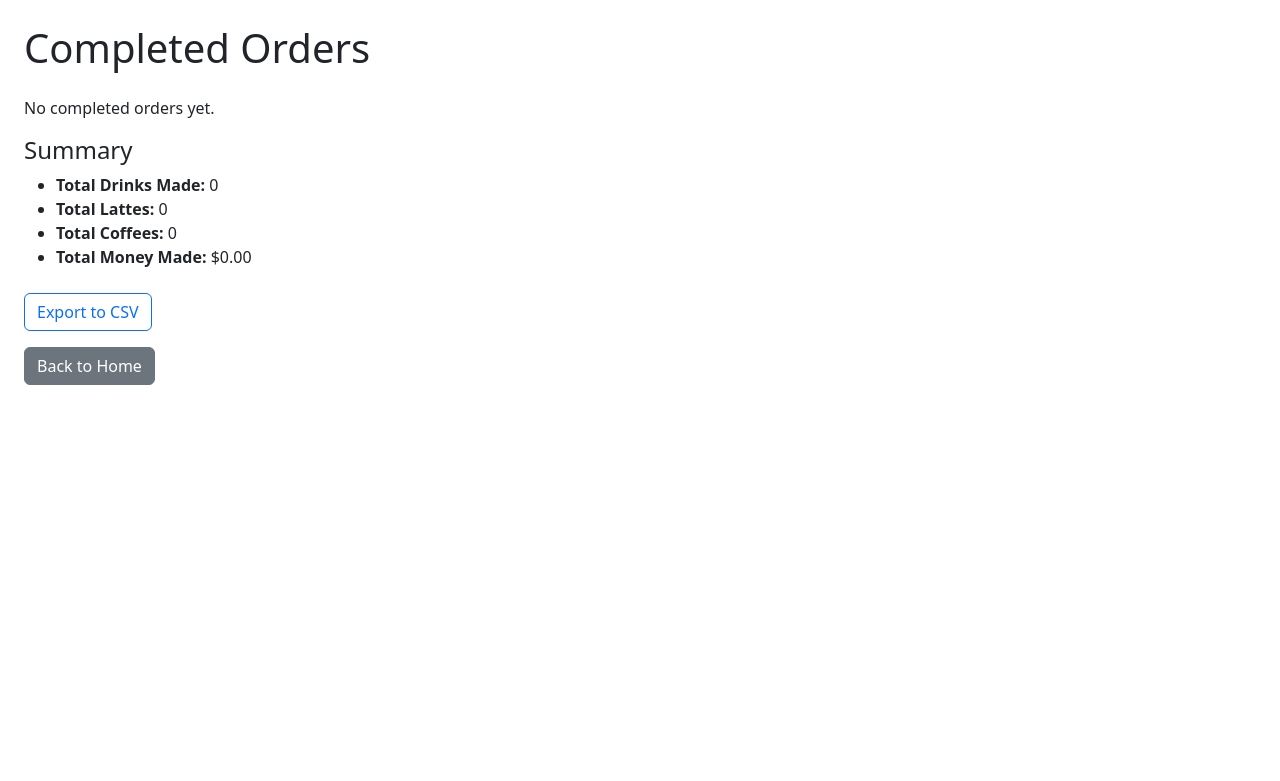
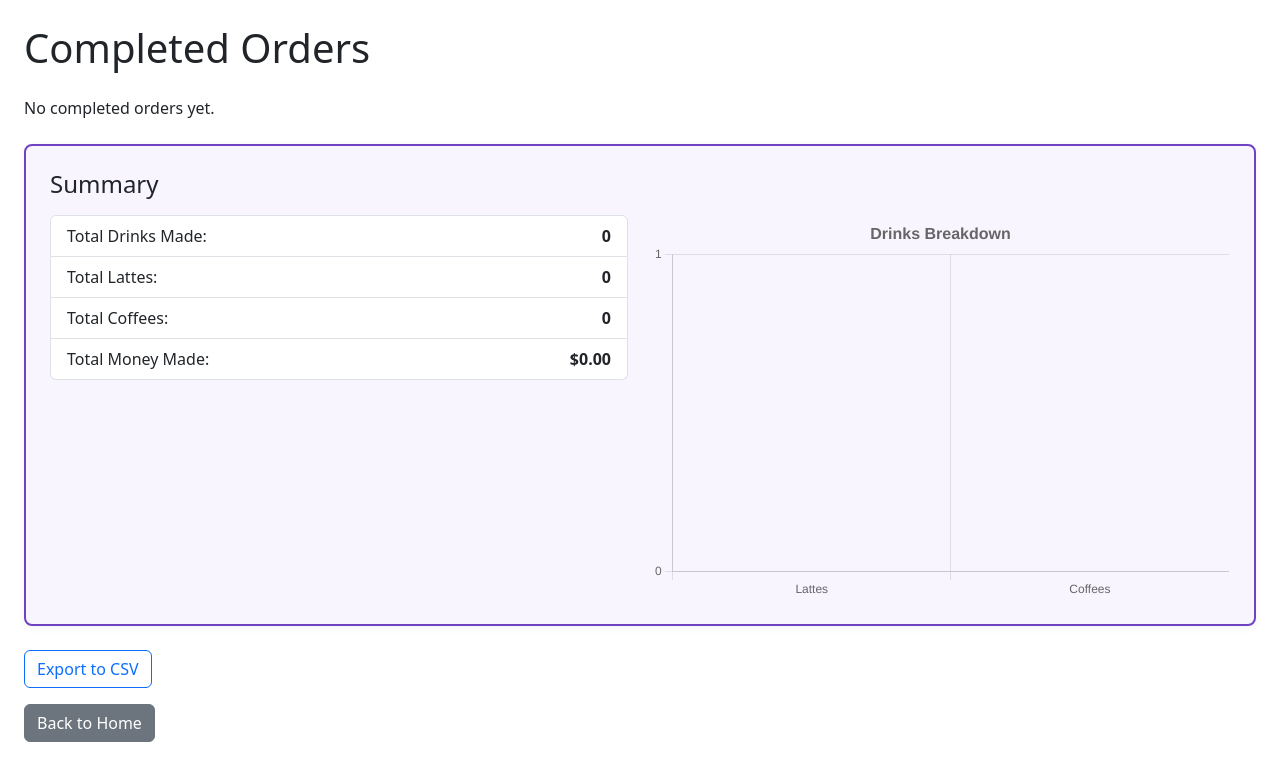
Before and after one commit to kyoussef777/st-marks-fiteer, a Flask app: page /completed in a window 1280 px wide. Shown: the top 781 px of the page. Run offline with Flask 3, Linux system fonts and the light colour scheme; data that the repository does not hold is empty.

Commit message:
Added graph and more styling

```diff
--- a/app/static/styles.css
+++ b/app/static/styles.css
@@ -22,5 +22,15 @@
     border: 2px solid orange;
     padding: 1rem;
     margin-top: 1.5rem;
+    margin-bottom: 0.5rem;
     border-radius: 0.5rem;
 }
+
+.summary {
+    border: 2px solid #6f42c1; /* Bootstrap purple */
+    background-color: #f9f5ff;
+    padding: 1.5rem;
+    margin-top: 1.5rem;
+    border-radius: 0.5rem;
+    box-shadow: 0 2px 8px rgba(0, 0, 0, 0.05);
+}
--- a/app/templates/completed.html
+++ b/app/templates/completed.html
@@ -6,6 +6,7 @@
   <title>Completed Orders - HeBrews Coffee Cart</title>
   <link href="https://cdn.jsdelivr.net/npm/bootstrap@5.3.0/dist/css/bootstrap.min.css" rel="stylesheet" />
   <link href="{{ url_for('static', filename='styles.css') }}" rel="stylesheet" />
+  <script src="https://cdn.jsdelivr.net/npm/chart.js"></script>
 </head>
 <body class="p-4">
   <h1 class="mb-4">Completed Orders</h1>
@@ -36,15 +37,30 @@
     <p>No completed orders yet.</p>
   {% endif %}
 
-  <div class="summary mb-4">
-    <h4>Summary</h4>
-    <ul>
-      <li><strong>Total Drinks Made:</strong> {{ total_drinks }}</li>
-      <li><strong>Total Lattes:</strong> {{ total_lattes }}</li>
-      <li><strong>Total Coffees:</strong> {{ total_coffees }}</li>
-      <li><strong>Total Money Made:</strong> ${{ "%.2f"|format(total_money) }}</li>
-    </ul>
+<div class="summary mb-4">
+  <h4 class="mb-3">Summary</h4>
+  <div class="row">
+    <div class="col-md-6">
+      <ul class="list-group">
+        <li class="list-group-item d-flex justify-content-between">
+          <span>Total Drinks Made:</span> <strong>{{ total_drinks }}</strong>
+        </li>
+        <li class="list-group-item d-flex justify-content-between">
+          <span>Total Lattes:</span> <strong>{{ total_lattes }}</strong>
+        </li>
+        <li class="list-group-item d-flex justify-content-between">
+          <span>Total Coffees:</span> <strong>{{ total_coffees }}</strong>
+        </li>
+        <li class="list-group-item d-flex justify-content-between">
+          <span>Total Money Made:</span> <strong>${{ "%.2f"|format(total_money) }}</strong>
+        </li>
+      </ul>
+    </div>
+    <div class="col-md-6">
+      <canvas id="summaryChart" height="200"></canvas>
+    </div>
   </div>
+</div>
 
   <form action="{{ url_for('export_completed_csv') }}" method="get">
     <button type="submit" class="btn btn-outline-primary">Export to CSV</button>
@@ -53,5 +69,45 @@
   <div class="mt-3">
     <a href="{{ url_for('index') }}" class="btn btn-secondary">Back to Home</a>
   </div>
+  <script>
+    const ctx = document.getElementById('summaryChart').getContext('2d');
+    const summaryChart = new Chart(ctx, {
+        type: 'bar',
+        data: {
+        labels: ['Lattes', 'Coffees'],
+        datasets: [{
+            label: 'Drinks Made',
+            data: [{{ total_lattes | tojson }}, {{ total_coffees | tojson }}],
+            backgroundColor: ['#8e44ad', '#3498db'],
+            borderRadius: 5
+        }]
+        },
+        options: {
+        responsive: true,
+        plugins: {
+            legend: {
+            display: false
+            },
+            title: {
+            display: true,
+            text: 'Drinks Breakdown',
+            font: {
+                size: 16
+            }
+            }
+        },
+        scales: {
+            y: {
+            beginAtZero: true,
+            ticks: {
+                precision: 0
+            }
+            }
+        }
+        }
+    });
+  </script>
+
+
 </body>
 </html>
--- a/docker-compose.yml
+++ b/docker-compose.yml
@@ -2,7 +2,7 @@
 services:
   pos:
     # build: .
-    image: hebrew-pos:1.6.1
+    image: hebrew-pos:1.6.2
     ports:
       - "5000:5000"
     volumes:
```
